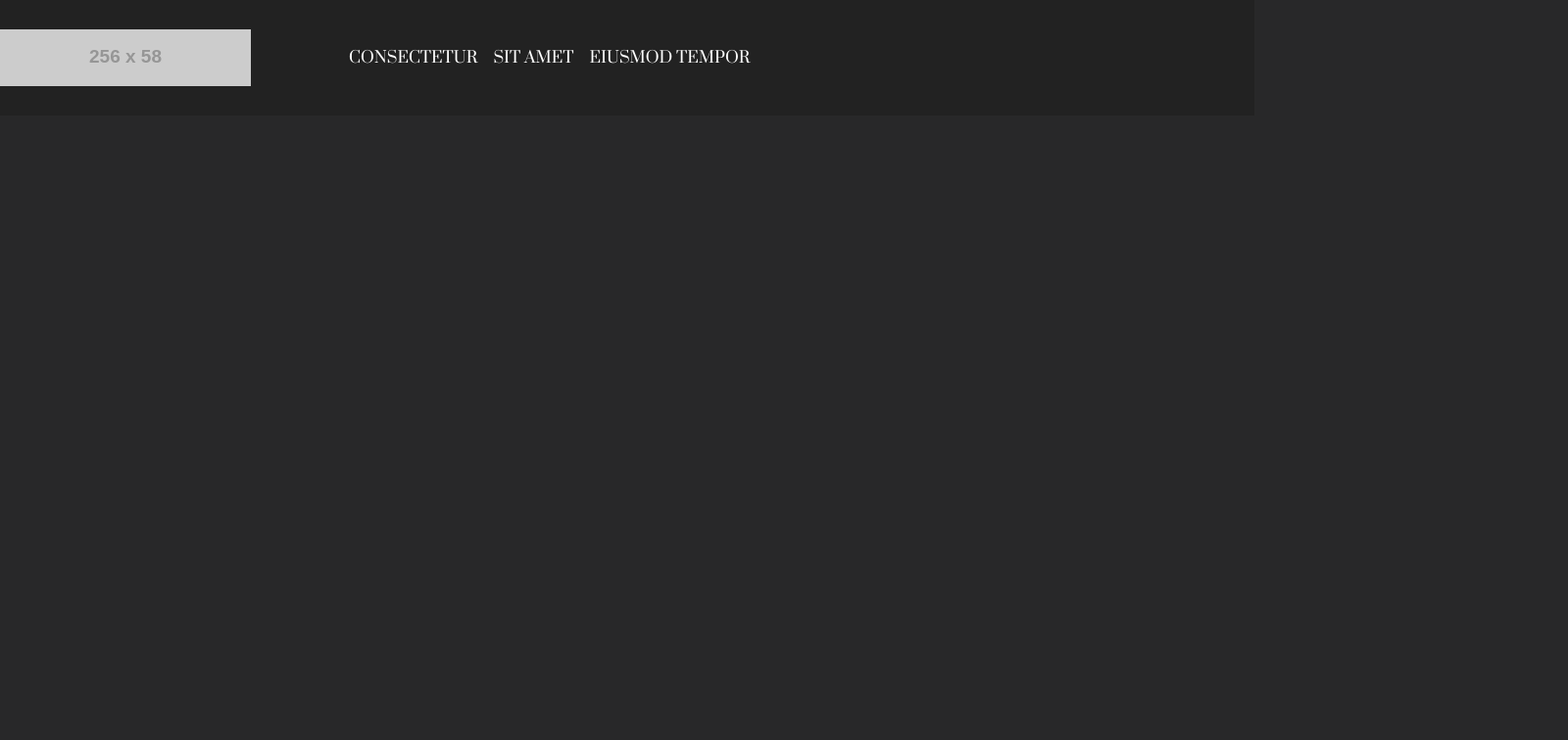
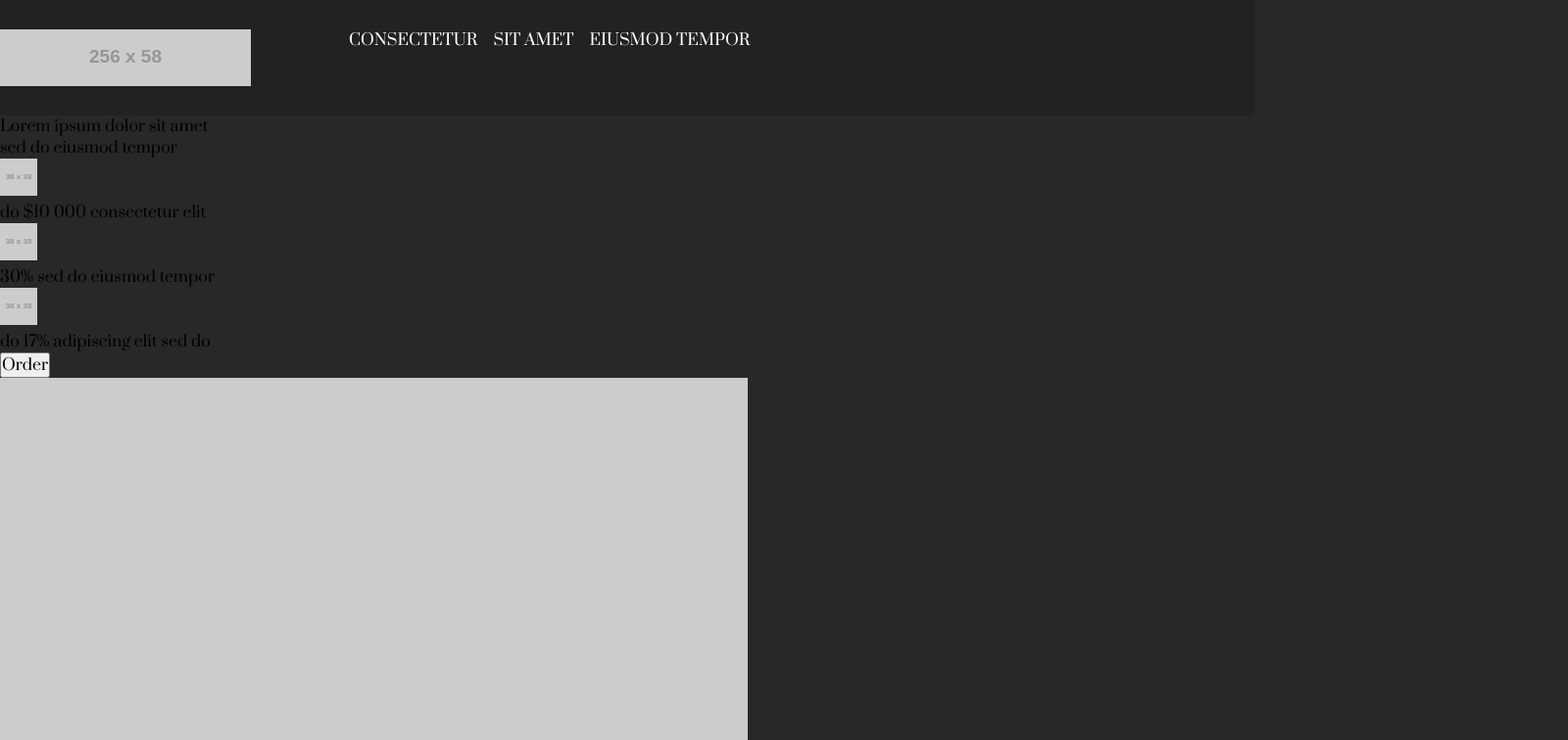
Before and after one commit to VAQYBIN/test-mst, a plain HTML site: page index.html in a window 1280 px wide. Shown: the top 756 px of the page at 98% size, 1600 px wide, since content can reach past the window. Drawn offline with Linux system fonts and the light colour scheme; placeholder pictures from the web are drawn by us.

Commit message:
Added skeleton of Info block

```diff
--- a/css/style.css
+++ b/css/style.css
@@ -25,16 +25,16 @@ body {
 
 .header {
     display: flex;
+    position: sticky;
     justify-content: flex-start;
     padding: 30px 0;
     background-color: var(--color-primary);
+    >__menu {
+        display: flex;
+        align-items: center;
+    }
 }
 
-.header__menu {
-    display: flex;
-    position: sticky;
-    align-items: center;
-}
 
 .header__menu-list {
     display: flex;
--- a/index.html
+++ b/index.html
@@ -12,8 +12,8 @@
 <body>
     <header class="header">
         <div class="container">
+            <img class="header__logo" src="https://placehold.co/256x58" alt="logo">
             <nav class="header__menu">
-            <img class="header__logo" src="https://placehold.co/256x58" alt="logo">
                 <ul class="header__menu-list">
                     <li class="header__menu-item">
                         <a href="#">consectetur</a>
@@ -22,15 +22,39 @@
                         <a href="#">sit amet</a>
                     </li>
                     <li class="header__menu-item">
-                    <a href="#">eiusmod tempor </a>
+                        <a href="#">eiusmod tempor</a>
                     </li>
                 </ul>
             </nav>
-
         </div>
     </header>
 
     <main class="main">
+
+        <section class="info">
+            <div class="container">
+                <div class="info__desc">
+                    <h1 class="info__desc-title">Lorem ipsum dolor sit amet</h1>
+                    <h2 class="info__desc-subtitle">sed do eiusmod tempor </h2>
+                    <ul class="info__desc-list">
+                        <li class="info__desc-item">
+                            <img src="https://placehold.co/38x38" alt="check">
+                            <p>do $10 000 consectetur elit</p>
+                        </li>
+                        <li class="info__desc-item">
+                            <img src="https://placehold.co/38x38" alt="check">
+                            <p>30% sed do eiusmod tempor</p>
+                        </li>
+                        <li class="info__desc-item">
+                            <img src="https://placehold.co/38x38" alt="check">
+                            <p>do 17% adipiscing elit sed do</p>
+                        </li>
+                    </ul>
+                    <button class="info__order">Order</button>
+                </div>
+            </div>
+            <img src="https://placehold.co/763x1009" alt="side_image" class="info__img">
+        </section>
 
         <section class="about">
 
```
Lines whose indentation alone changed are shown as unchanged.
